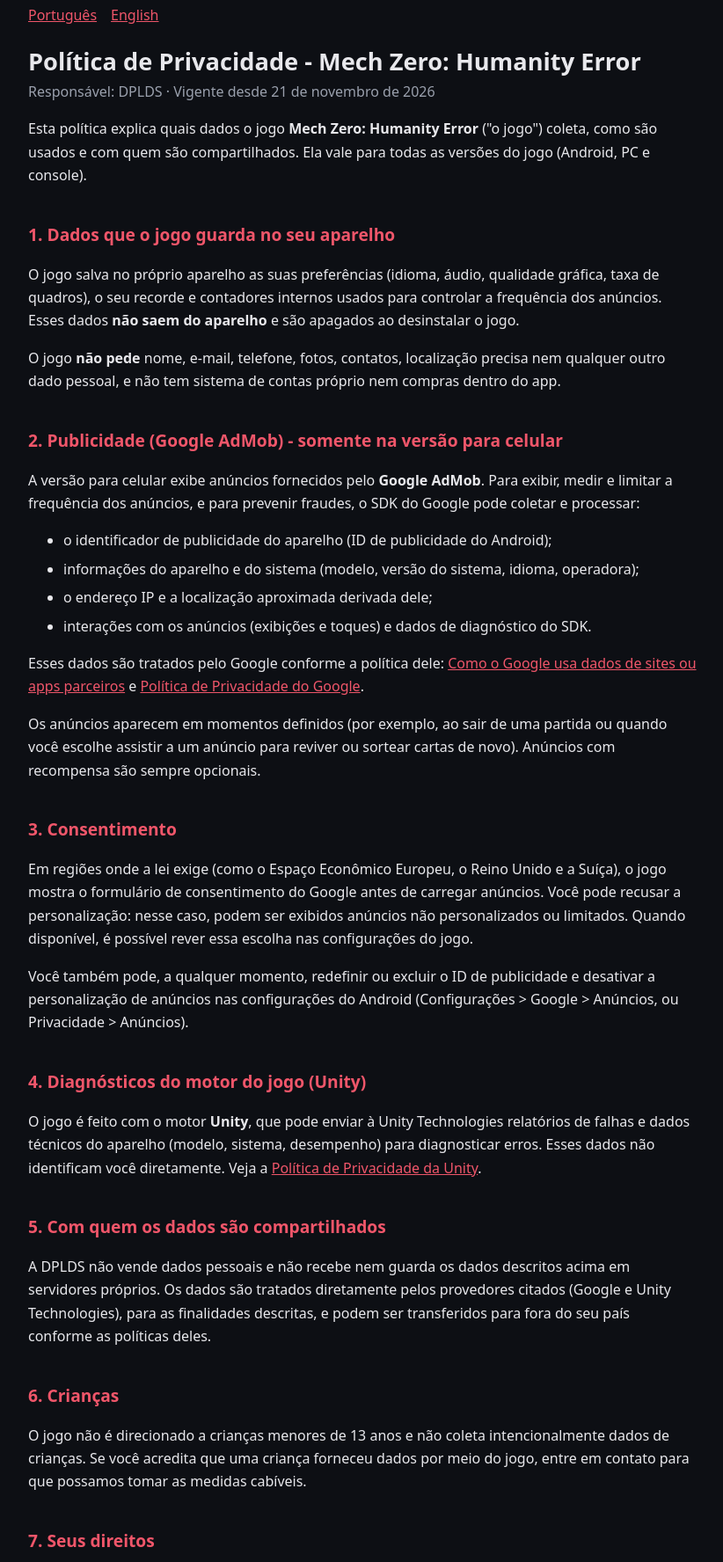
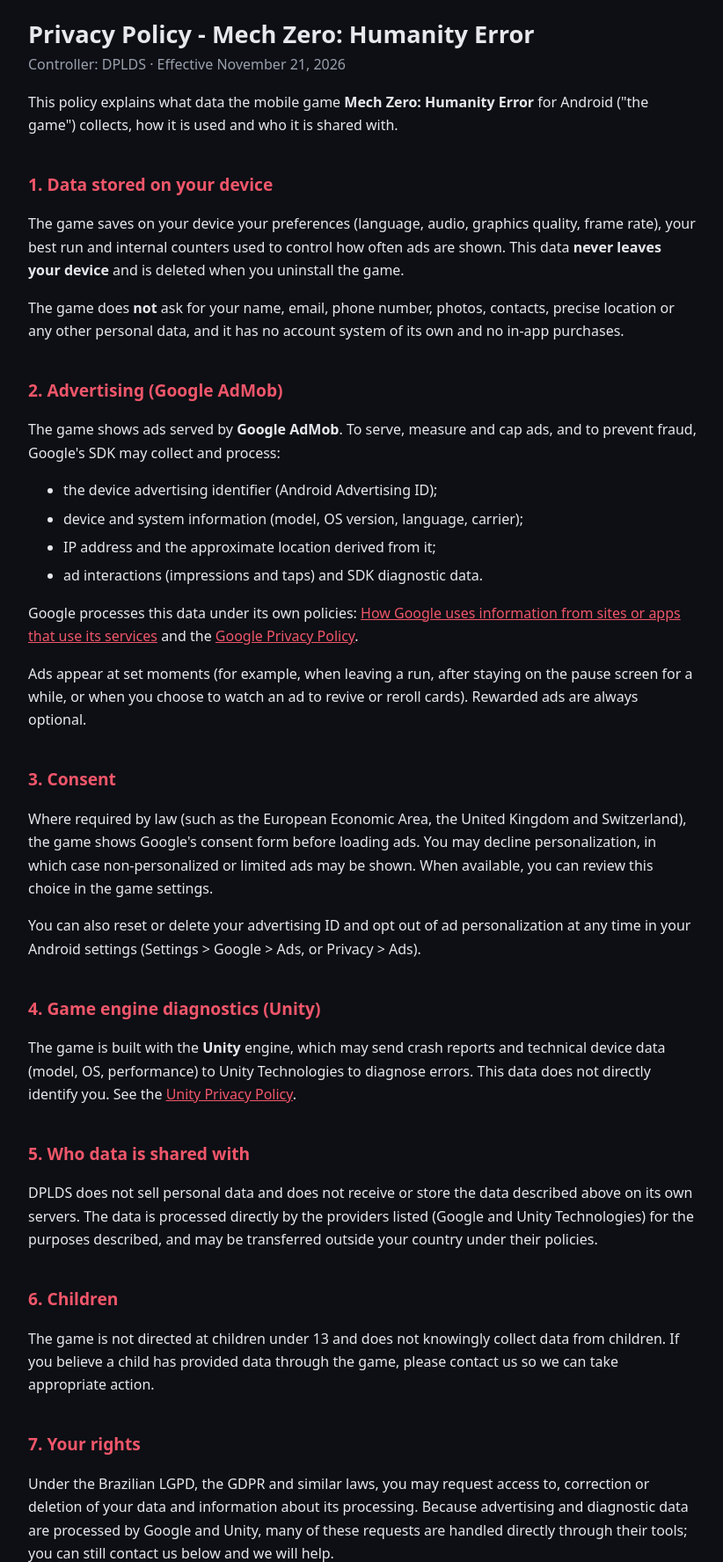
Before and after one commit to diegoplds/diegoplds.github.io, a plain HTML site: page mechzero/privacy/index.html in a window 1280 px wide. Shown: the part 36-1812 px from the top of the page at 88% size, without its empty margins (228-1050 px from the left). Drawn offline with Linux system fonts and the light colour scheme.

Commit message:
Política só em inglês e só para a versão Android
Co-Authored-By: Claude Opus 5.5 <noreply@anthropic.com>

```diff
--- a/mechzero/privacy/index.html
+++ b/mechzero/privacy/index.html
@@ -1,86 +1,32 @@
 <!doctype html>
-<html lang="pt-BR">
+<html lang="en">
 <head>
 <meta charset="utf-8">
 <meta name="viewport" content="width=device-width, initial-scale=1">
-<title>Mech Zero: Humanity Error - Política de Privacidade / Privacy Policy</title>
+<title>Mech Zero: Humanity Error - Privacy Policy</title>
 <style>
   body { margin: 0; background: #0d0f14; color: #e8e8ec; font: 16px/1.65 system-ui, sans-serif; }
   main { max-width: 760px; margin: 0 auto; padding: 40px 16px 64px; }
   h1 { font-size: 1.7rem; line-height: 1.25; margin-bottom: 4px; }
   h2 { font-size: 1.2rem; margin-top: 2em; color: #f0566a; }
   .meta { color: #9aa0ad; margin-top: 0; }
-  nav a { margin-right: 16px; }
   a { color: #f0566a; }
-  hr { border: 0; border-top: 1px solid #2a2e38; margin: 48px 0; }
   li { margin-bottom: 6px; }
 </style>
 </head>
 <body>
 <main>
-<nav><a href="#pt">Português</a><a href="#en">English</a></nav>
-
-<section id="pt" lang="pt-BR">
-<h1>Política de Privacidade - Mech Zero: Humanity Error</h1>
-<p class="meta">Responsável: DPLDS · Vigente desde 21 de novembro de 2026</p>
-
-<p>Esta política explica quais dados o jogo <strong>Mech Zero: Humanity Error</strong> ("o jogo") coleta, como são usados e com quem são compartilhados. Ela vale para todas as versões do jogo (Android, PC e console).</p>
-
-<h2>1. Dados que o jogo guarda no seu aparelho</h2>
-<p>O jogo salva no próprio aparelho as suas preferências (idioma, áudio, qualidade gráfica, taxa de quadros), o seu recorde e contadores internos usados para controlar a frequência dos anúncios. Esses dados <strong>não saem do aparelho</strong> e são apagados ao desinstalar o jogo.</p>
-<p>O jogo <strong>não pede</strong> nome, e-mail, telefone, fotos, contatos, localização precisa nem qualquer outro dado pessoal, e não tem sistema de contas próprio nem compras dentro do app.</p>
-
-<h2>2. Publicidade (Google AdMob) - somente na versão para celular</h2>
-<p>A versão para celular exibe anúncios fornecidos pelo <strong>Google AdMob</strong>. Para exibir, medir e limitar a frequência dos anúncios, e para prevenir fraudes, o SDK do Google pode coletar e processar:</p>
-<ul>
-  <li>o identificador de publicidade do aparelho (ID de publicidade do Android);</li>
-  <li>informações do aparelho e do sistema (modelo, versão do sistema, idioma, operadora);</li>
-  <li>o endereço IP e a localização aproximada derivada dele;</li>
-  <li>interações com os anúncios (exibições e toques) e dados de diagnóstico do SDK.</li>
-</ul>
-<p>Esses dados são tratados pelo Google conforme a política dele: <a href="https://policies.google.com/technologies/partner-sites" target="_blank" rel="noopener">Como o Google usa dados de sites ou apps parceiros</a> e <a href="https://policies.google.com/privacy" target="_blank" rel="noopener">Política de Privacidade do Google</a>.</p>
-<p>Os anúncios aparecem em momentos definidos (por exemplo, ao sair de uma partida ou quando você escolhe assistir a um anúncio para reviver ou sortear cartas de novo). Anúncios com recompensa são sempre opcionais.</p>
-
-<h2>3. Consentimento</h2>
-<p>Em regiões onde a lei exige (como o Espaço Econômico Europeu, o Reino Unido e a Suíça), o jogo mostra o formulário de consentimento do Google antes de carregar anúncios. Você pode recusar a personalização: nesse caso, podem ser exibidos anúncios não personalizados ou limitados. Quando disponível, é possível rever essa escolha nas configurações do jogo.</p>
-<p>Você também pode, a qualquer momento, redefinir ou excluir o ID de publicidade e desativar a personalização de anúncios nas configurações do Android (Configurações &gt; Google &gt; Anúncios, ou Privacidade &gt; Anúncios).</p>
-
-<h2>4. Diagnósticos do motor do jogo (Unity)</h2>
-<p>O jogo é feito com o motor <strong>Unity</strong>, que pode enviar à Unity Technologies relatórios de falhas e dados técnicos do aparelho (modelo, sistema, desempenho) para diagnosticar erros. Esses dados não identificam você diretamente. Veja a <a href="https://unity.com/legal/privacy-policy" target="_blank" rel="noopener">Política de Privacidade da Unity</a>.</p>
-
-<h2>5. Com quem os dados são compartilhados</h2>
-<p>A DPLDS não vende dados pessoais e não recebe nem guarda os dados descritos acima em servidores próprios. Os dados são tratados diretamente pelos provedores citados (Google e Unity Technologies), para as finalidades descritas, e podem ser transferidos para fora do seu país conforme as políticas deles.</p>
-
-<h2>6. Crianças</h2>
-<p>O jogo não é direcionado a crianças menores de 13 anos e não coleta intencionalmente dados de crianças. Se você acredita que uma criança forneceu dados por meio do jogo, entre em contato para que possamos tomar as medidas cabíveis.</p>
-
-<h2>7. Seus direitos</h2>
-<p>Conforme a Lei Geral de Proteção de Dados (LGPD), o GDPR e leis semelhantes, você pode solicitar acesso, correção ou exclusão dos seus dados e informações sobre o tratamento. Como os dados de publicidade e diagnóstico são tratados pelo Google e pela Unity, muitos desses pedidos são atendidos diretamente pelas ferramentas deles; ainda assim, você pode falar conosco pelo contato abaixo que ajudaremos.</p>
-
-<h2>8. Segurança e retenção</h2>
-<p>Os dados locais ficam apenas no seu aparelho. A retenção dos dados tratados por terceiros segue as políticas de cada provedor.</p>
-
-<h2>9. Alterações</h2>
-<p>Esta política pode ser atualizada (por exemplo, se o jogo ganhar login, conquistas ou placares). A versão atual estará sempre nesta página, com a data de vigência no topo.</p>
-
-<h2>10. Contato</h2>
-<p>DPLDS - <a href="mailto:diegoplds2019@outlook.com">diegoplds2019@outlook.com</a></p>
-</section>
-
-<hr>
-
-<section id="en" lang="en">
 <h1>Privacy Policy - Mech Zero: Humanity Error</h1>
 <p class="meta">Controller: DPLDS · Effective November 21, 2026</p>
 
-<p>This policy explains what data the game <strong>Mech Zero: Humanity Error</strong> ("the game") collects, how it is used and who it is shared with. It applies to every version of the game (Android, PC and console).</p>
+<p>This policy explains what data the mobile game <strong>Mech Zero: Humanity Error</strong> for Android ("the game") collects, how it is used and who it is shared with.</p>
 
 <h2>1. Data stored on your device</h2>
 <p>The game saves on your device your preferences (language, audio, graphics quality, frame rate), your best run and internal counters used to control how often ads are shown. This data <strong>never leaves your device</strong> and is deleted when you uninstall the game.</p>
 <p>The game does <strong>not</strong> ask for your name, email, phone number, photos, contacts, precise location or any other personal data, and it has no account system of its own and no in-app purchases.</p>
 
-<h2>2. Advertising (Google AdMob) - mobile version only</h2>
-<p>The mobile version shows ads served by <strong>Google AdMob</strong>. To serve, measure and cap ads, and to prevent fraud, Google's SDK may collect and process:</p>
+<h2>2. Advertising (Google AdMob)</h2>
+<p>The game shows ads served by <strong>Google AdMob</strong>. To serve, measure and cap ads, and to prevent fraud, Google's SDK may collect and process:</p>
 <ul>
   <li>the device advertising identifier (Android Advertising ID);</li>
   <li>device and system information (model, OS version, language, carrier);</li>
@@ -88,7 +34,7 @@
   <li>ad interactions (impressions and taps) and SDK diagnostic data.</li>
 </ul>
 <p>Google processes this data under its own policies: <a href="https://policies.google.com/technologies/partner-sites" target="_blank" rel="noopener">How Google uses information from sites or apps that use its services</a> and the <a href="https://policies.google.com/privacy" target="_blank" rel="noopener">Google Privacy Policy</a>.</p>
-<p>Ads appear at set moments (for example, when leaving a run, or when you choose to watch an ad to revive or reroll cards). Rewarded ads are always optional.</p>
+<p>Ads appear at set moments (for example, when leaving a run, after staying on the pause screen for a while, or when you choose to watch an ad to revive or reroll cards). Rewarded ads are always optional.</p>
 
 <h2>3. Consent</h2>
 <p>Where required by law (such as the European Economic Area, the United Kingdom and Switzerland), the game shows Google's consent form before loading ads. You may decline personalization, in which case non-personalized or limited ads may be shown. When available, you can review this choice in the game settings.</p>
@@ -114,7 +60,6 @@
 
 <h2>10. Contact</h2>
 <p>DPLDS - <a href="mailto:diegoplds2019@outlook.com">diegoplds2019@outlook.com</a></p>
-</section>
 </main>
 </body>
 </html>
```
Also changed, not shown: index.html (+4 -4 lines).
